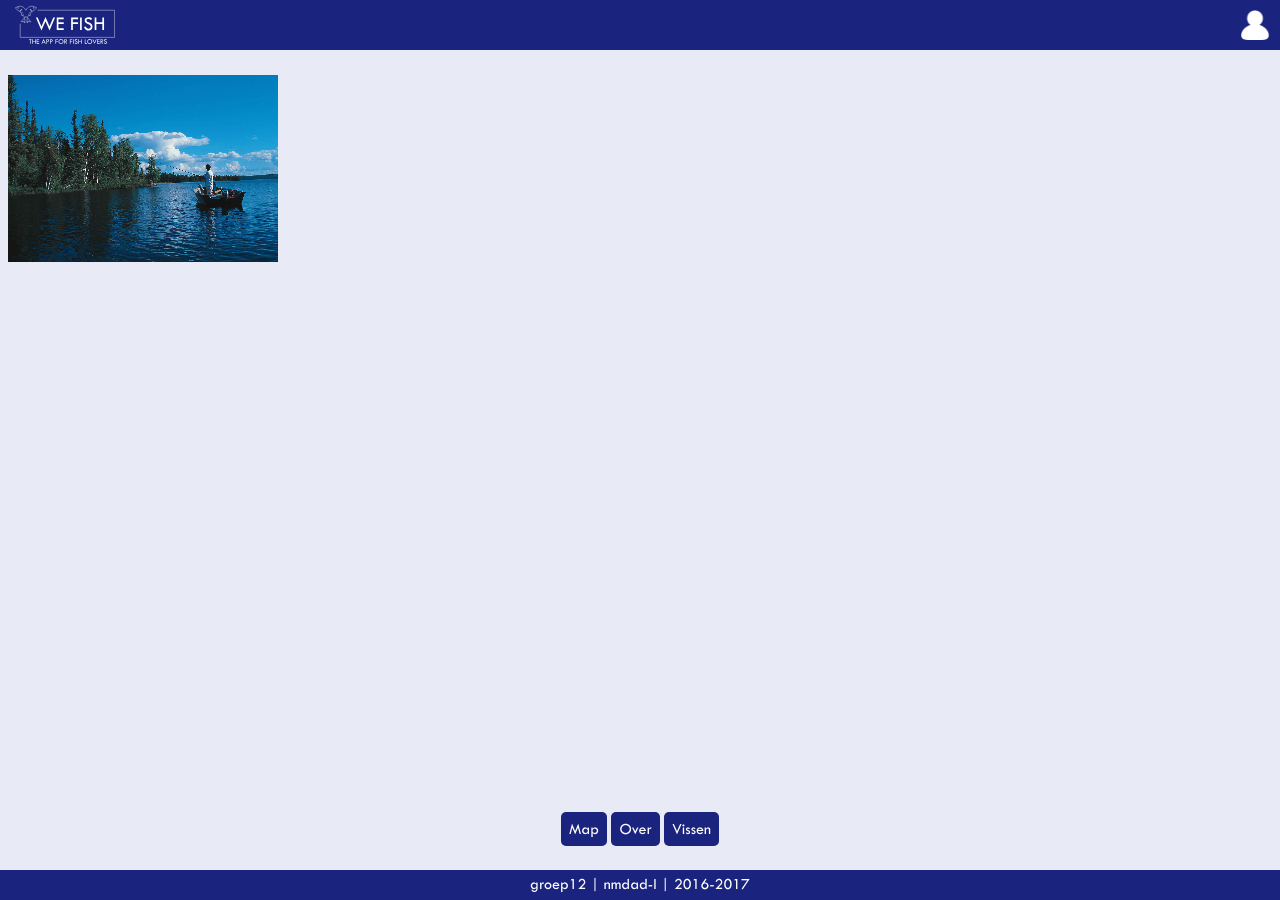
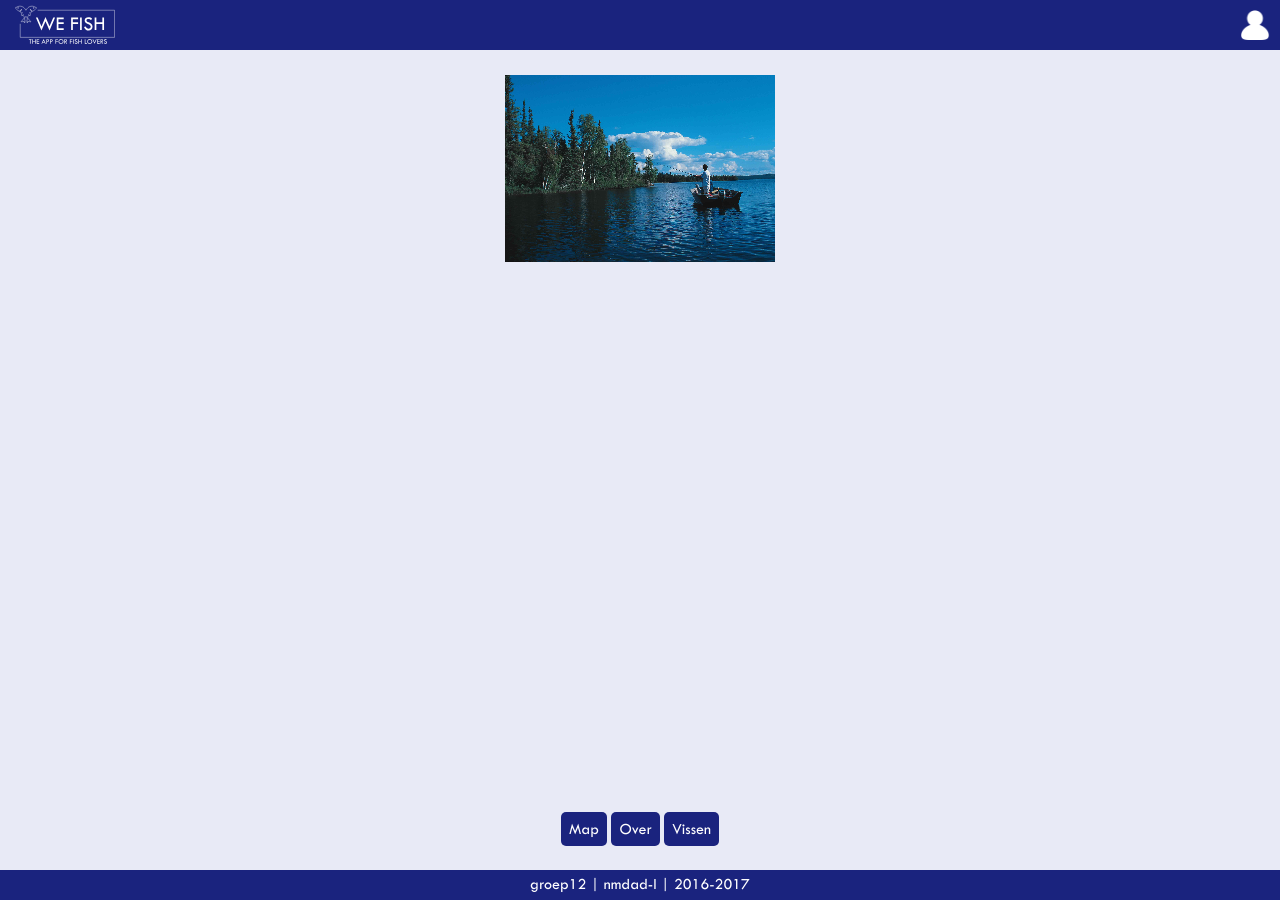
Before and after one commit to svennote/WeFish.github.io, a Jekyll site: the page built from start.html, in a window 1280 px wide. Built offline with Jekyll 4.4.1, drawn with Linux system fonts in a browser that asks for light colours.

Commit message:
aangepast

```diff
--- a/css/login.scss
+++ b/css/login.scss
@@ -56,9 +56,8 @@ padding:5px;
 
 
 width:270px;
-display:hidden;
+display:block;
 margin: 0 auto;
-
 
 
 }
```
